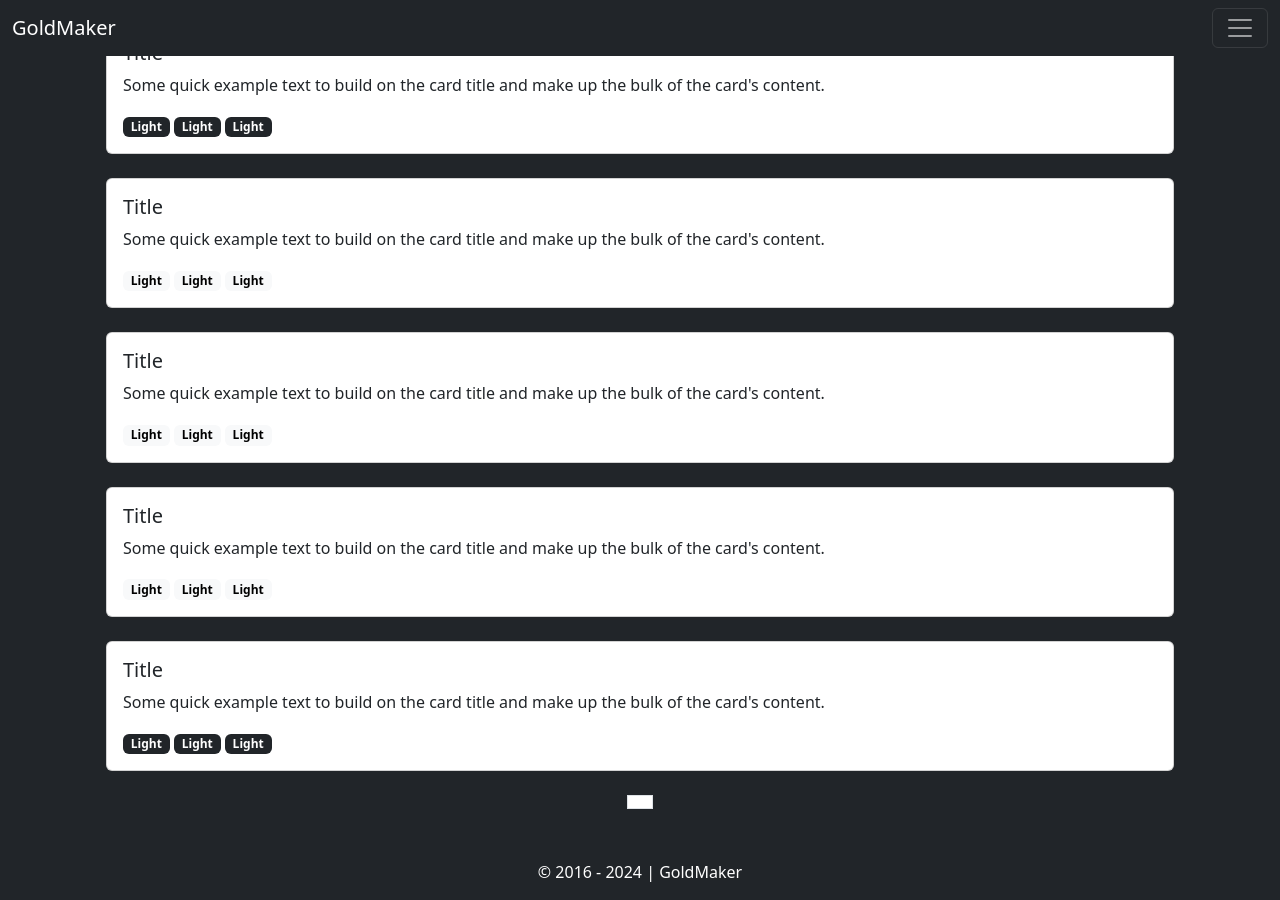
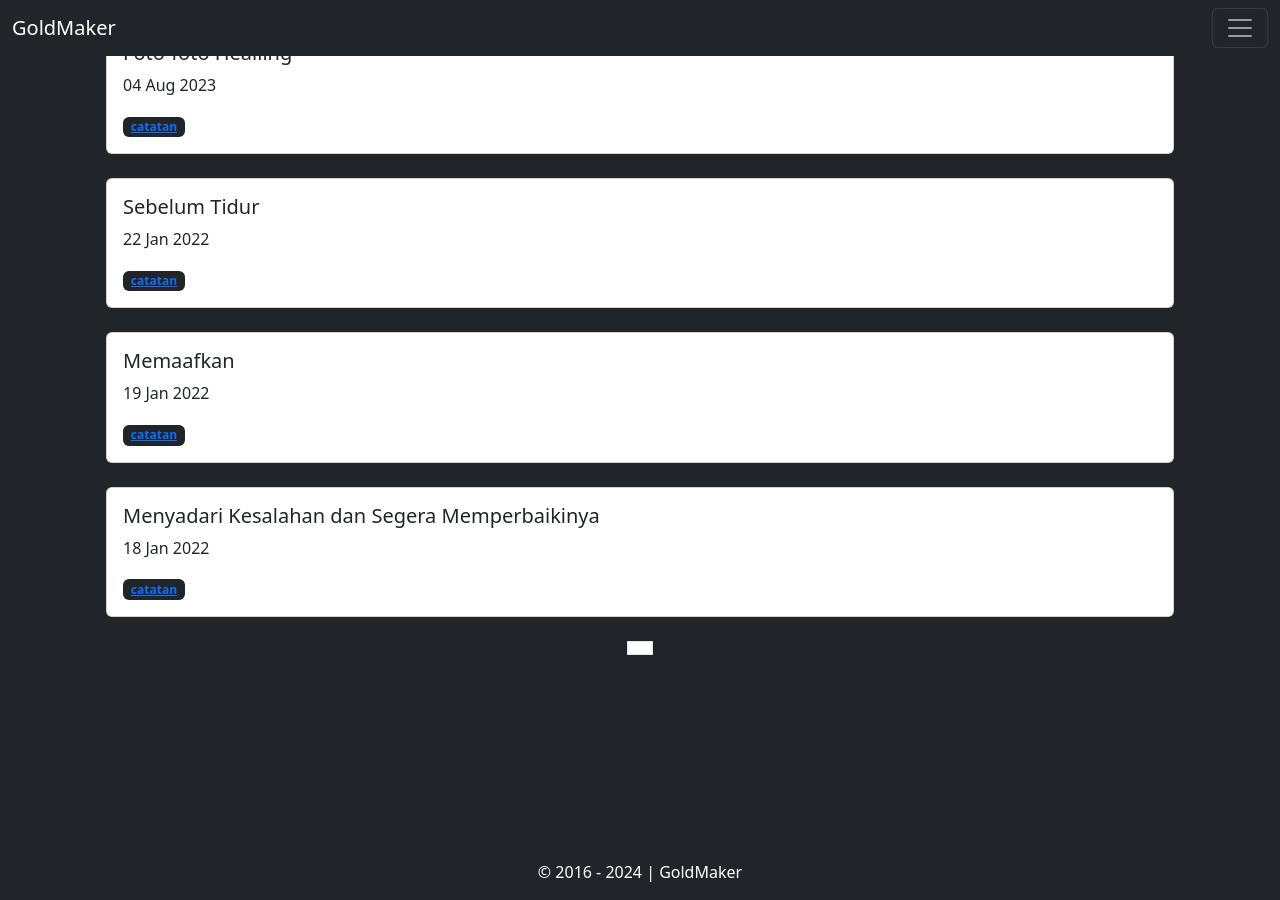
Before and after one commit to angganesia/angganesia.github.io, a Jekyll site: the page built from index.html, in a window 1280 px wide. Built offline with Jekyll 4.4.1, drawn with Linux system fonts in a browser that asks for light colours; the list of posts is cut into pages by our own code; comment, search, counter and statistics services are not loaded.

Commit message:
update index.html

```diff
--- a/index.html
+++ b/index.html
@@ -5,71 +5,23 @@ permalink: /
 ---
 
 <div class="container mb-4">
+  {% for post in paginator.posts %}
   <div class="row mb-4">
     <div class="col">
       <div class="card">
         <div class="card-body">
-          <h5 class="card-title">Title</h5>
-          <p class="card-text">Some quick example text to build on the card title and make up the bulk of the card's content.</p>
-          <span class="badge text-bg-dark">Light</span>
-          <span class="badge text-bg-dark">Light</span>
-          <span class="badge text-bg-dark">Light</span>
+          <h5 class="card-title" href="{{site.baseurl}}{{post.url}}"> {{post.title}} </h5>
+          <p class="card-text">{{post.date | date_to_string}}</p>
+          <span class="categories badge text-bg-dark">
+            {% for c in post.categories %}
+            <a href="#!" data-base-url="{{site.baseurl}}" class="category">{{c}}</a>
+            {% endfor %}
+          </span>
         </div>
       </div>
     </div>
   </div>
-  <div class="row mb-4">
-    <div class="col">
-      <div class="card">
-        <div class="card-body">
-          <h5 class="card-title">Title</h5>
-          <p class="card-text">Some quick example text to build on the card title and make up the bulk of the card's content.</p>
-          <span class="badge text-bg-light">Light</span>
-          <span class="badge text-bg-light">Light</span>
-          <span class="badge text-bg-light">Light</span>
-        </div>
-      </div>
-    </div>
-  </div>
-  <div class="row mb-4">
-    <div class="col">
-      <div class="card">
-        <div class="card-body">
-          <h5 class="card-title">Title</h5>
-          <p class="card-text">Some quick example text to build on the card title and make up the bulk of the card's content.</p>
-          <span class="badge text-bg-light">Light</span>
-          <span class="badge text-bg-light">Light</span>
-          <span class="badge text-bg-light">Light</span>
-        </div>
-      </div>
-    </div>
-  </div>
-  <div class="row mb-4">
-    <div class="col">
-      <div class="card">
-        <div class="card-body">
-          <h5 class="card-title">Title</h5>
-          <p class="card-text">Some quick example text to build on the card title and make up the bulk of the card's content.</p>
-          <span class="badge text-bg-light">Light</span>
-          <span class="badge text-bg-light">Light</span>
-          <span class="badge text-bg-light">Light</span>
-        </div>
-      </div>
-    </div>
-  </div>
-  <div class="row mb-4">
-    <div class="col">
-      <div class="card">
-        <div class="card-body">
-          <h5 class="card-title">Title</h5>
-          <p class="card-text">Some quick example text to build on the card title and make up the bulk of the card's content.</p>
-          <span class="badge text-bg-dark">Light</span>
-          <span class="badge text-bg-dark">Light</span>
-          <span class="badge text-bg-dark">Light</span>
-        </div>
-      </div>
-    </div>
-  </div>
+  {% endfor %}
 </div>
 
 <nav aria-label="pagination">
```
